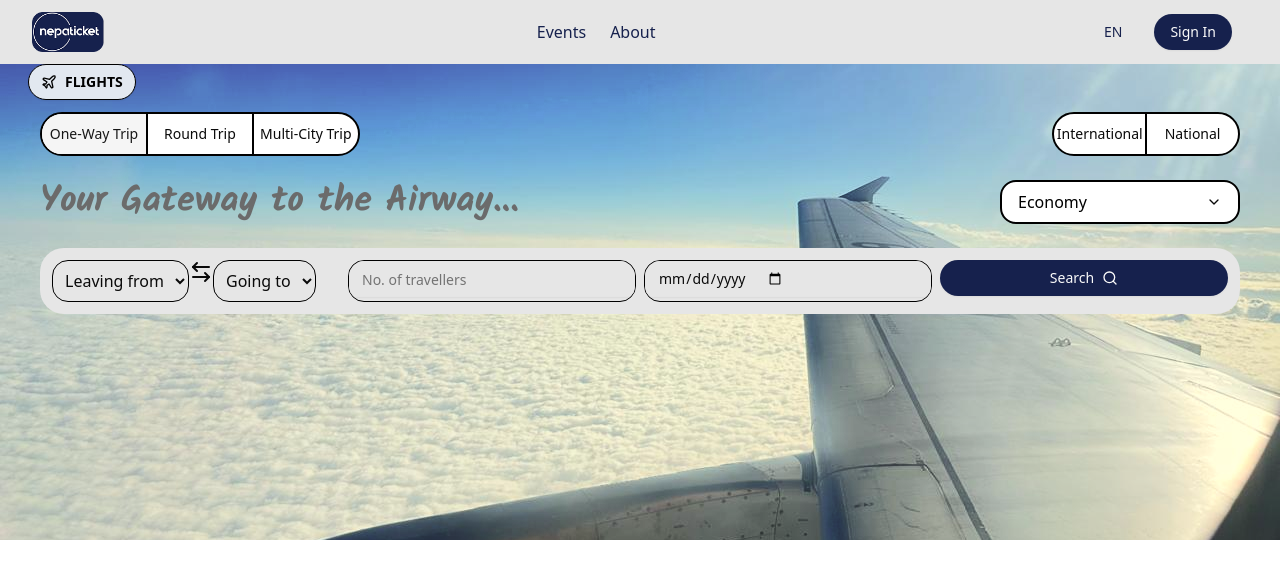
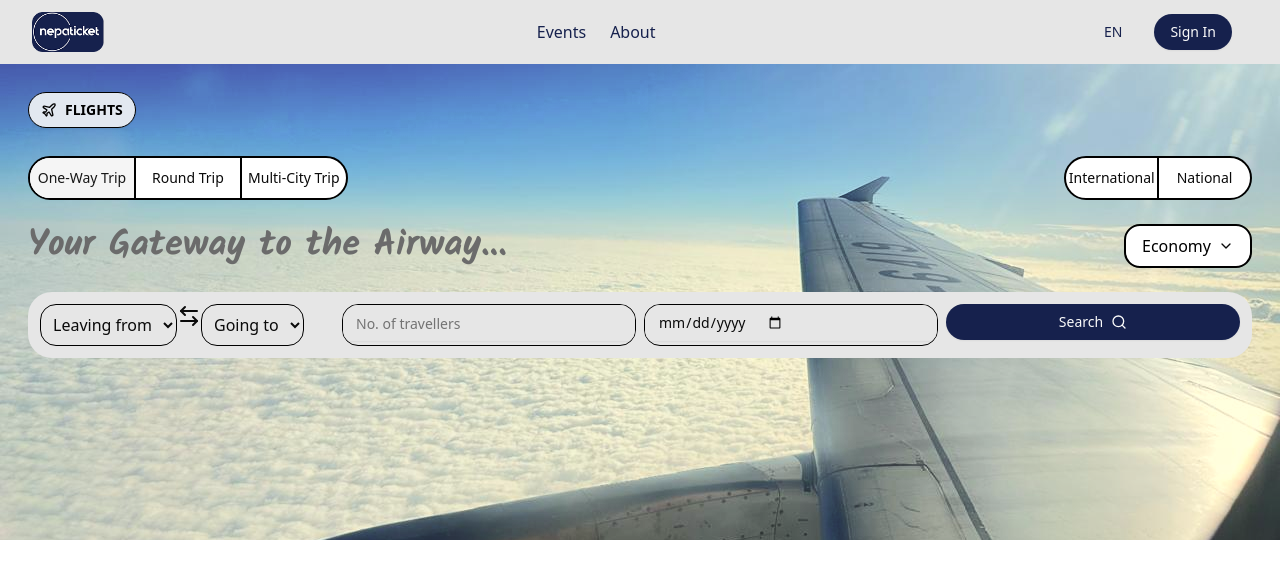
Before and after one commit to smritiiin/nepaticket, a Next.js app: page / in a window 1280 px wide. Shown: the top 578 px of the page. Built offline with nearby package versions, Linux system fonts and the light colour scheme.

Commit message:
UI Adjusted:

```diff
--- a/src/components/Landing.tsx
+++ b/src/components/Landing.tsx
@@ -1,44 +1,3 @@
-// import React from "react";
-// import { Button } from "./ui/button";
-// import { Plane } from "lucide-react";
-// import FlightSelection from "./FlightTypeSelection/FlightTypeSelection";
-// import TripSelection from "./TripSelection/TripSelection";
-
-// const Landing = () => {
-// 	return (
-// 		<div
-// 			className="relative h-screen w-full bg-cover bg-center bg-no-repeat"
-// 			style={{ backgroundImage: "url('/Landing.png')" }}
-// 		>
-// 			{/* Top FLIGHTS Button */}
-// 			<div className="absolute top-6 left-6">
-// 				<Button className="border border-black bg-slate-200 text-black rounded-3xl px-4 py-2 font-bold shadow">
-// 					<Plane className="w-4 h-4 mr-2" />
-// 					FLIGHTS
-// 				</Button>
-// 			</div>
-
-// 			{/* Centered Content */}
-// 			<div className="flex flex-col items-center justify-center h-full space-y-6 px-4 md:px-10">
-// 				{/* Trip Toggle Group (One-way, Round-Trip, Multi-city) */}
-// 				<p className="text-sm font-semibold mt-4 mb-2">Trip Type</p>
-// 				<TripSelection />
-
-// 				{/* Flight Type Toggle Group (International, Domestic) */}
-// 				<p className="text-sm font-semibold mt-4 mb-2">Flight Type</p>
-// 				<FlightSelection />
-
-// 				{/* Tagline */}
-// 				<h1 className="font-semibold text-3xl md:text-4xl italic text-[#6B6B6B] font-[cursive]">
-// 					Your Gateway to the Airway...
-// 				</h1>
-// 			</div>
-// 		</div>
-// 	);
-// };
-
-// export default Landing;
-
 import React from "react";
 import { Button } from "./ui/button";
 import { Plane } from "lucide-react";
@@ -46,7 +5,7 @@ import TripSelection from "./TripSelection/TripSelection";
 
 const Landing = () => {
 	return (
-		<div className="bg-[url(/Landing.png)] h-screen w-full bg-no-repeat flex-col items-center px-7 ">
+		<div className="bg-[url(/Landing.png)] h-screen w-full bg-no-repeat flex-col items-center px-7 pt-7 ">
 			<div>
 				{/* Flight Button */}
 				<Button className="border-black bg-slate-200 text-black rounded-3xl border-1 font-bold">
@@ -55,7 +14,7 @@ const Landing = () => {
 				</Button>
 			</div>
 
-			<div className="p-3">
+			<div className="py-7">
 				<TripSelection />
 			</div>
 		</div>
--- a/src/components/TravelClassDropdown/TravelClassDropdown.tsx
+++ b/src/components/TravelClassDropdown/TravelClassDropdown.tsx
@@ -8,10 +8,10 @@ const TravelClassDropdown = () => {
 	const [selected, setSelected] = useState("Economy");
 
 	return (
-		<div className="relative w-60">
+		<div className="relative">
 			{/* Toggle */}
 			<div
-				className={`w-full flex justify-between items-center px-4 py-2 bg-white border-2 border-black cursor-pointer transition-all duration-200 ${
+				className={`w-32 flex justify-between items-center px-4 py-2 bg-white border-2 border-black cursor-pointer transition-all duration-200 ${
 					isOpen ? "rounded-t-2xl border-b-0" : "rounded-2xl"
 				}`}
 				onClick={() => setIsOpen((prev) => !prev)}
@@ -26,7 +26,7 @@ const TravelClassDropdown = () => {
 
 			{/* Dropdown */}
 			<div
-				className={`absolute z-10 left-0 w-full bg-white border-x-2 border-b-2 border-black overflow-hidden transition-all duration-200 ${
+				className={`absolute z-10 left-0 w-32 bg-white border-x-2 border-b-2 border-black overflow-hidden transition-all duration-200 ${
 					isOpen ? "max-h-40 opacity-100 rounded-b-2xl" : "max-h-0 opacity-0"
 				}`}
 				style={{ top: "100%" }}
--- a/src/components/TripSelection/Trips/Roundtrip.tsx
+++ b/src/components/TripSelection/Trips/Roundtrip.tsx
@@ -21,7 +21,7 @@ const RoundTrip = () => {
 	// }, []);
 
 	return (
-		<div className="bg-[#E6E6E6] p-3 rounded-3xl grid grid-cols-4 md:flex-row">
+		<div className="bg-[#e6dbdb] p-3 rounded-3xl grid grid-cols-4 md:flex-row">
 			<div className="flex ">
 				<div className="rounded-2xl border border-black">
 					<select className="p-2 rounded">
```
